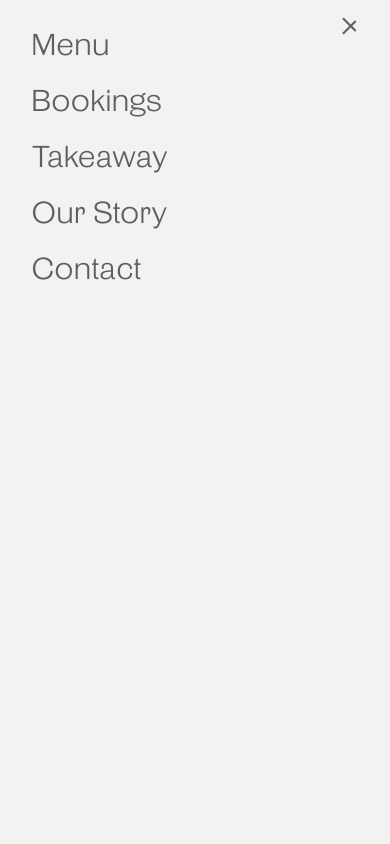
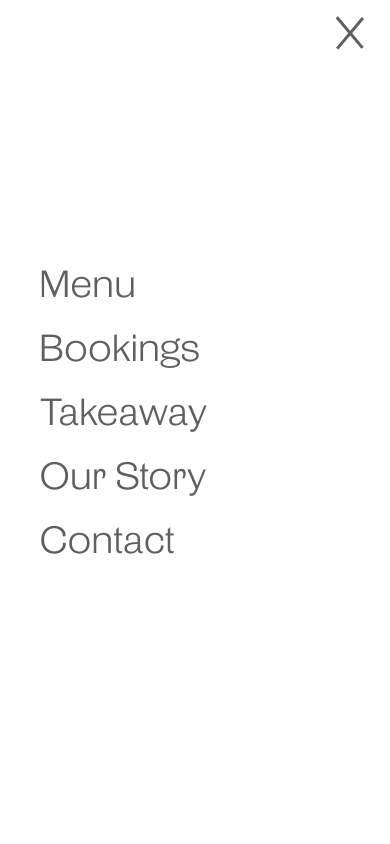
Before and after one commit to ozolinala/capanna74, a Next.js app: page /contact in a window 390 px wide. Both pictures are taken after a click on the button 355 px from the left and 26 px from the top of the page. Shown: the top 844 px of the page. Built offline with nearby package versions, Linux system fonts and the light colour scheme.

Commit message:
added media queries

```diff
--- a/src/components/HamburgerMenu.js
+++ b/src/components/HamburgerMenu.js
@@ -9,12 +9,12 @@ import styles from "../styles/HamburgerMenu.module.css";
 <div className={`${styles.menu} ${isOpen ? styles.active : ''}`}>
  <button className={`${styles.button} ${isOpen ? styles.active : ''}`} onClick={() => setIsOpen(!isOpen)}>
    <span className={styles.line}></span>
-   <span className={styles.line}></span>
+   {/* <span className={styles.line}></span> */}
    <span className={styles.line}></span>
    <span className={styles.buttonText}>Menu</span>
  </button>
          {isOpen && (
-           <div>
+           <div className={styles.links}>
              {menuItems.map((item) => (
                <Link key={item.id} href={item.link}>
                 <p>{item.label}</p>
--- a/src/styles/HamburgerMenu.module.css
+++ b/src/styles/HamburgerMenu.module.css
@@ -3,29 +3,28 @@
     top: 0;
     left: 0;
     width: 100%;
-    height: 100%;
+    height: 8%;
+    z-index: 100;
     overflow: hidden;
     display: flex;
     align-items: center;
     justify-content: center;
     visibility: hidden;
     transition: visibility 0.5s;
+    background-color: white;
    }
  .buttonText {
     display: none;
   }
    .menu.active {
     visibility: visible;
-        background-color: var(--off-white);
+        background-color: white;
         z-index: 100;
         display: block;
+        width: 100%;
+        height: 100%;
    }
 
-   .menu p {
-    color: var(--grey);
-    font-size: 2rem;
-    margin: 2rem;
-   }
 
    body.menu-open {
     overflow: hidden;
@@ -33,9 +32,9 @@
 
    .button {
     width: 30px;
-    height: 22px;
-    top: 15px;
-    right: 20px;
+    height: 25px;
+    top: 20px;
+    right: 30px;
     display: flex;
     position: absolute;
     flex-direction: column;
@@ -46,24 +45,19 @@
     transition: transform 0.3s ease-in-out;   }
 
    .line {
-    width: 100%;
+    width: 2rem;
     height: 2px;
     background-color: var(--grey);
    }
 
    .button.active .line:nth-child(1) {
-    transform: rotate(45deg) translateY(8px);
+    transform: rotate(50deg) translateY(8px);
     transition: transform 0.3s ease;
    }
 
    .button.active .line:nth-child(2) {
-    opacity: 0;
-    transition: transform 0.3s ease;
-   }
-
-   .button.active .line:nth-child(3) {
-    transform: rotate(-45deg) translateY(-8px);
-    transition: transform 0.3s ease;
+    transform: rotate(-50deg) translateY(-8px);
+    transition: transform 0.5s ease;
 
    }
 
@@ -72,10 +66,51 @@
         visibility: hidden;
     }
    }
-
-   @media (max-width: 767px) {
+  @media only screen and (max-width:480px) {
+    .menu{
+        visibility:visible;
+    }
+    .button {
+        width: 30px;
+        height: 25px;
+        top: 20px;
+        right: 30px;
+     }
+       .line {
+        width: 2.5rem;
+        height: 2.5px;
+        background-color: var(--grey);
+       }
+       .links{
+        margin-top: 17rem;
+        }
+        .menu p {
+            color: var(--grey);
+            font-size:2.5rem;
+            margin: 2.5rem;
+           }
+  }
+   @media only screen and (min-width:481px) and (max-width:768px) {
     .menu {
         visibility:visible;
         transition: transform 1.5s ease-in-out;
     }
+    .button {
+        width: 20px;
+        height: 23px;
+        top: 15px;
+        right: 40px;
+     }
+       .line {
+        width: 2.2rem;
+        height: 2.2px;
+        background-color: var(--grey);
+       }
+       .menu p {
+        font-size:2.8rem;
+        margin: 2.5rem;
+       }
+       .links{
+        margin-top: 14rem;
+        }
    }
```
